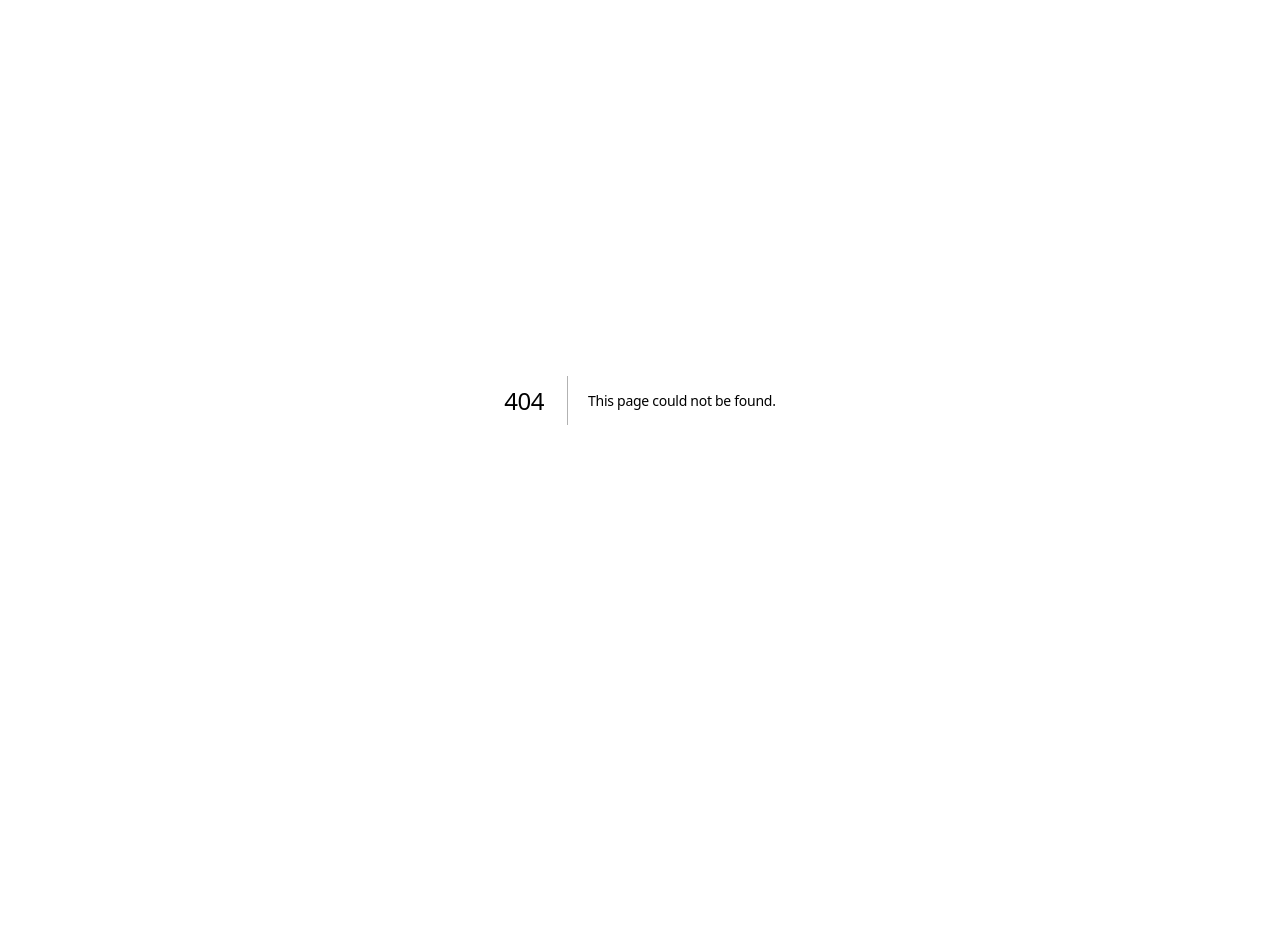
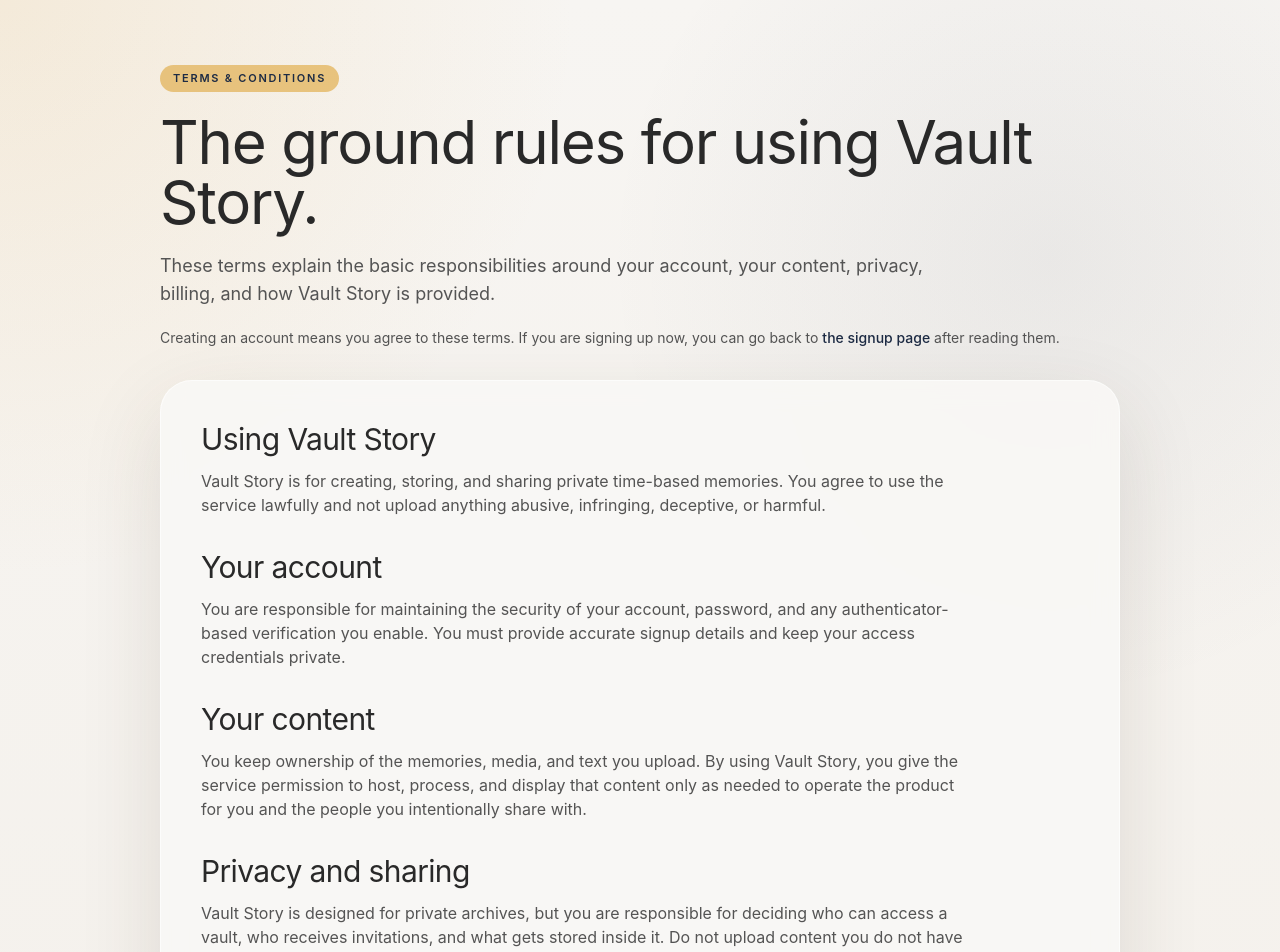
Before and after one commit to Jasonvinnicombe/vaultstory-test, a Next.js app: page /terms in a window 1280 px wide. Before the commit this address had no page. Shown: the top 952 px of the page. Before the commit the page ends 800 px from the top, so only its background shows below. Built offline with nearby package versions, Linux system fonts and the light colour scheme.

Commit message:
Require terms acceptance during signup

```diff
--- /dev/null
+++ b/app/terms/page.tsx
@@ -0,0 +1,77 @@
+import type { Metadata } from "next";
+import Link from "next/link";
+
+import { Badge } from "@/components/ui/badge";
+import { Card, CardContent } from "@/components/ui/card";
+
+export const metadata: Metadata = {
+  title: "Terms & Conditions | Vault Story",
+  description: "Terms & Conditions for using Vault Story.",
+};
+
+const sections = [
+  {
+    title: "Using Vault Story",
+    body: "Vault Story is for creating, storing, and sharing private time-based memories. You agree to use the service lawfully and not upload anything abusive, infringing, deceptive, or harmful.",
+  },
+  {
+    title: "Your account",
+    body: "You are responsible for maintaining the security of your account, password, and any authenticator-based verification you enable. You must provide accurate signup details and keep your access credentials private.",
+  },
+  {
+    title: "Your content",
+    body: "You keep ownership of the memories, media, and text you upload. By using Vault Story, you give the service permission to host, process, and display that content only as needed to operate the product for you and the people you intentionally share with.",
+  },
+  {
+    title: "Privacy and sharing",
+    body: "Vault Story is designed for private archives, but you are responsible for deciding who can access a vault, who receives invitations, and what gets stored inside it. Do not upload content you do not have the right to preserve or share.",
+  },
+  {
+    title: "Billing and paid plans",
+    body: "Paid memberships renew according to the billing terms shown at checkout unless canceled. Pricing, plan limits, storage allowances, and feature access may vary by plan and can change over time with reasonable notice where required.",
+  },
+  {
+    title: "Availability",
+    body: "We aim to keep Vault Story available and secure, but the service is provided on an as-available basis. Features may evolve, and temporary downtime, maintenance, or technical issues can occur.",
+  },
+  {
+    title: "Termination",
+    body: "We may suspend or terminate accounts that misuse the platform, break the law, or create risk for other users or the service. You may stop using Vault Story at any time.",
+  },
+  {
+    title: "Contact",
+    body: "If you have questions about these Terms & Conditions, contact Vault Story through the support channel listed in the product or the team managing your deployment.",
+  },
+] as const;
+
+export default function TermsPage() {
+  return (
+    <main className="mx-auto min-h-screen max-w-5xl px-6 py-16 lg:px-8">
+      <div className="space-y-8">
+        <div className="space-y-5">
+          <Badge className="bg-secondary/85">Terms & Conditions</Badge>
+          <h1 className="max-w-4xl font-display text-5xl leading-tight text-foreground sm:text-6xl">
+            The ground rules for using Vault Story.
+          </h1>
+          <p className="max-w-3xl text-base leading-8 text-muted-foreground sm:text-lg">
+            These terms explain the basic responsibilities around your account, your content, privacy, billing, and how Vault Story is provided.
+          </p>
+          <p className="text-sm text-muted-foreground">
+            Creating an account means you agree to these terms. If you are signing up now, you can go back to <Link href="/signup" className="font-medium text-primary underline-offset-4 hover:underline">the signup page</Link> after reading them.
+          </p>
+        </div>
+
+        <Card className="overflow-hidden border-white/60 bg-card/90 shadow-[0_28px_84px_rgba(66,46,31,0.12)]">
+          <CardContent className="space-y-8 p-8 sm:p-10">
+            {sections.map((section) => (
+              <section key={section.title} className="space-y-3">
+                <h2 className="font-display text-2xl text-foreground sm:text-3xl">{section.title}</h2>
+                <p className="max-w-3xl text-sm leading-8 text-muted-foreground sm:text-base">{section.body}</p>
+              </section>
+            ))}
+          </CardContent>
+        </Card>
+      </div>
+    </main>
+  );
+}
--- a/components/forms/auth-form.tsx
+++ b/components/forms/auth-form.tsx
@@ -11,6 +11,7 @@
 
 import { Button } from "@/components/ui/button";
 import { Card, CardContent, CardDescription, CardHeader, CardTitle } from "@/components/ui/card";
+import { Checkbox } from "@/components/ui/checkbox";
 import { Input } from "@/components/ui/input";
 import { Label } from "@/components/ui/label";
 import { createClient } from "@/lib/supabase/client";
@@ -19,7 +20,7 @@
 type AuthMode = "login" | "signup" | "sign-in" | "sign-up";
 type SignInValues = z.infer<typeof signInSchema>;
 type SignUpValues = z.infer<typeof signUpSchema>;
-type AuthValues = SignInValues & { fullName?: string };
+type AuthValues = SignInValues & { fullName?: string; acceptTerms?: boolean };
 type OAuthProvider = "google";
 type BrowserSupabaseClient = NonNullable<ReturnType<typeof createClient>>;
 
@@ -123,7 +124,7 @@
 
   const form = useForm<AuthValues>({
     resolver: zodResolver(currentMode === "login" ? signInSchema : signUpSchema),
-    defaultValues: { fullName: "", email: inviteEmail, password: "" },
+    defaultValues: { fullName: "", email: inviteEmail, password: "", acceptTerms: false },
   });
 
   async function handleForgotPassword() {
@@ -360,9 +361,31 @@
           </div>
 
           {currentMode === "signup" ? (
-            <div className="rounded-[24px] border border-secondary/25 bg-secondary/10 p-4 text-sm leading-7 text-foreground/85">
-              If you have already signed up, check your inbox or spam folder for your confirmation email before trying again.
-            </div>
+            <>
+              <div className="space-y-3 rounded-[24px] border border-border/70 bg-background/65 p-4">
+                <div className="flex items-start gap-3">
+                  <Checkbox
+                    id="acceptTerms"
+                    checked={Boolean(form.watch("acceptTerms"))}
+                    onCheckedChange={(checked) => form.setValue("acceptTerms", Boolean(checked), { shouldValidate: true })}
+                    aria-invalid={Boolean(form.formState.errors.acceptTerms)}
+                  />
+                  <div className="space-y-1.5 text-sm leading-7 text-muted-foreground">
+                    <Label htmlFor="acceptTerms" className="cursor-pointer text-sm font-normal text-foreground">
+                      I agree to the Terms & Conditions
+                    </Label>
+                    <p>
+                      By creating an account, you agree to the <Link href="/terms" className="font-medium text-primary underline-offset-4 hover:underline">Terms & Conditions</Link> for Vault Story.
+                    </p>
+                  </div>
+                </div>
+                {form.formState.errors.acceptTerms ? <p className="text-xs text-destructive">{String(form.formState.errors.acceptTerms.message)}</p> : null}
+              </div>
+
+              <div className="rounded-[24px] border border-secondary/25 bg-secondary/10 p-4 text-sm leading-7 text-foreground/85">
+                If you have already signed up, check your inbox or spam folder for your confirmation email before trying again.
+              </div>
+            </>
           ) : null}
 
           <Button type="submit" className="w-full" disabled={loading || authUnavailable || oauthLoading !== null}>
--- a/lib/validations/auth.ts
+++ b/lib/validations/auth.ts
@@ -7,6 +7,9 @@
 
 export const signUpSchema = signInSchema.extend({
   fullName: z.string().min(2, "Tell us your name"),
+  acceptTerms: z.literal(true, {
+    errorMap: () => ({ message: "You need to accept the Terms & Conditions to create an account" }),
+  }),
 });
 
 export const onboardingSchema = z.object({
```
